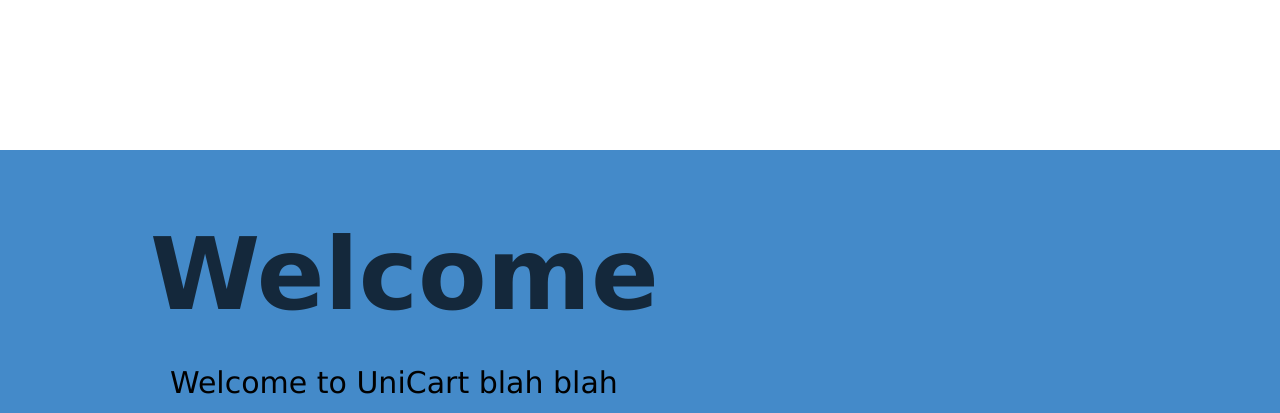
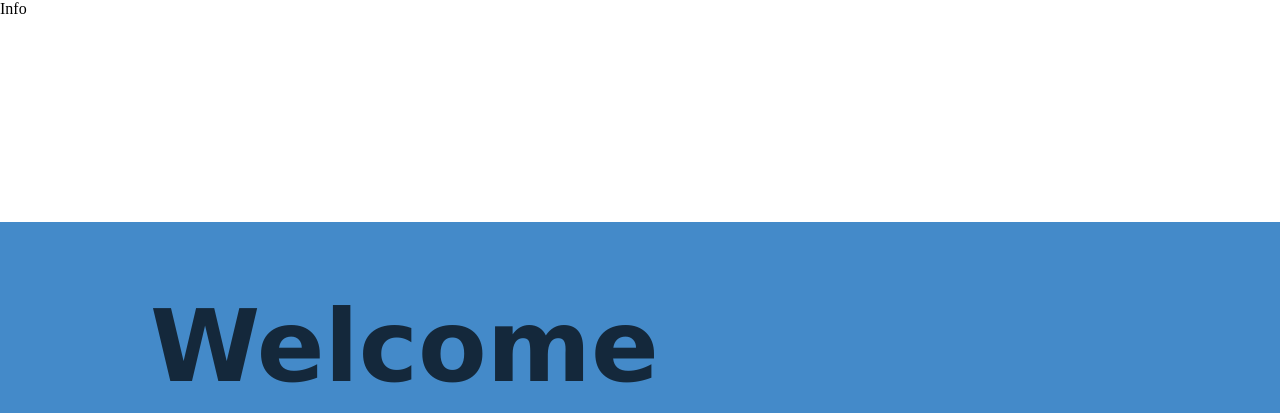
Before and after one commit to Kevin-Taha/UniKart, a Python web app: template unicart/templates/mainPage.html in a window 1280 px wide. Shown: the top 413 px of the page. Run offline with Jinja, Linux system fonts and the light colour scheme; the template is opened without the code that fills it, so the values that code supplies are empty; some libraries are stand-ins or nearby versions.

Commit message:
work on welcome page

```diff
--- a/unicart/static_files/mainPage.css
+++ b/unicart/static_files/mainPage.css
@@ -44,3 +44,8 @@ div#welcometext {
   bottom: 200px;
   line-height: 1.55em;
 }
+#aboutlink {
+
+
+
+}
--- a/unicart/templates/mainPage.html
+++ b/unicart/templates/mainPage.html
@@ -6,7 +6,7 @@
     <link rel = "StyleSheet" href = "/resources/mainPage.css"> </link>
   </head>
   <body>
-
+    <p id = "aboutlink"> Info </p>
     <div id = "welcometext">
       <h1 id = "loginbutton"> <a style="text-decoration:none;" href = "login"> Login </a></h1>
       <h1 id = "welcome"> Welcome </h1>
```
